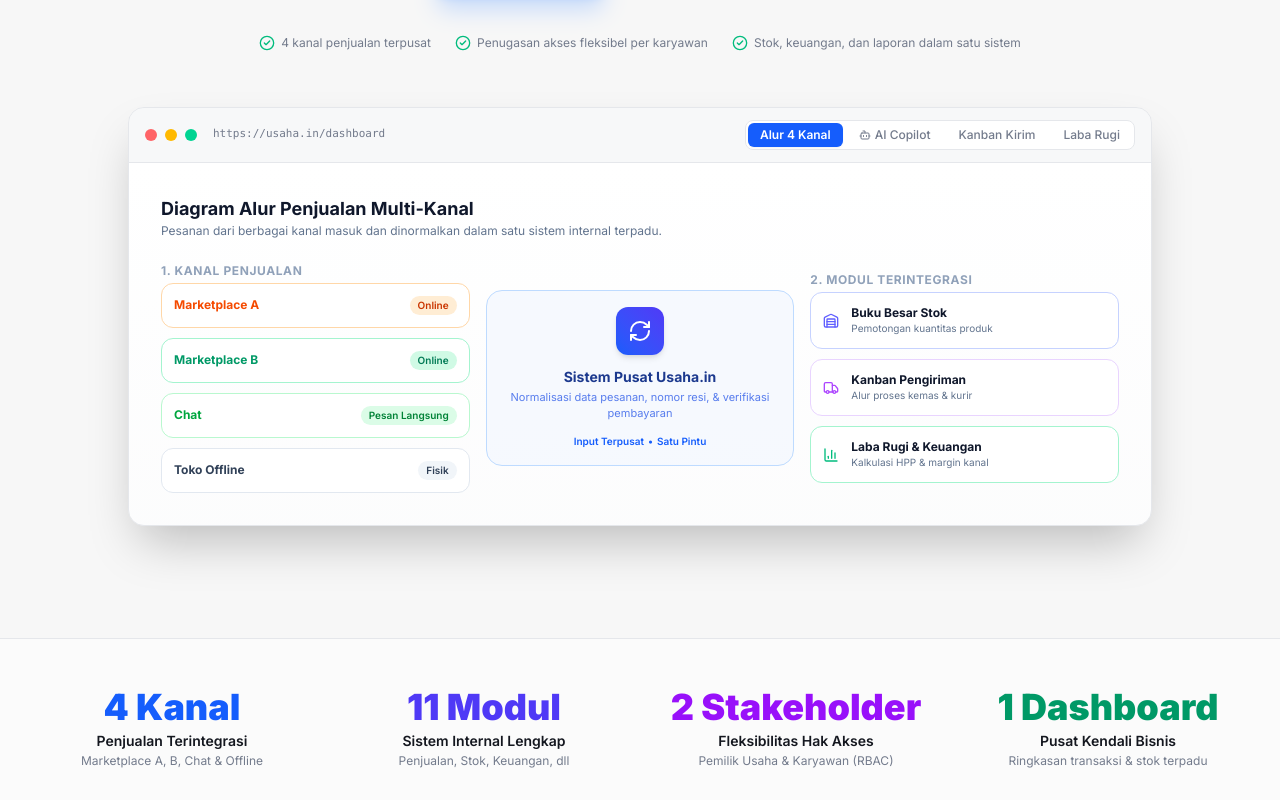
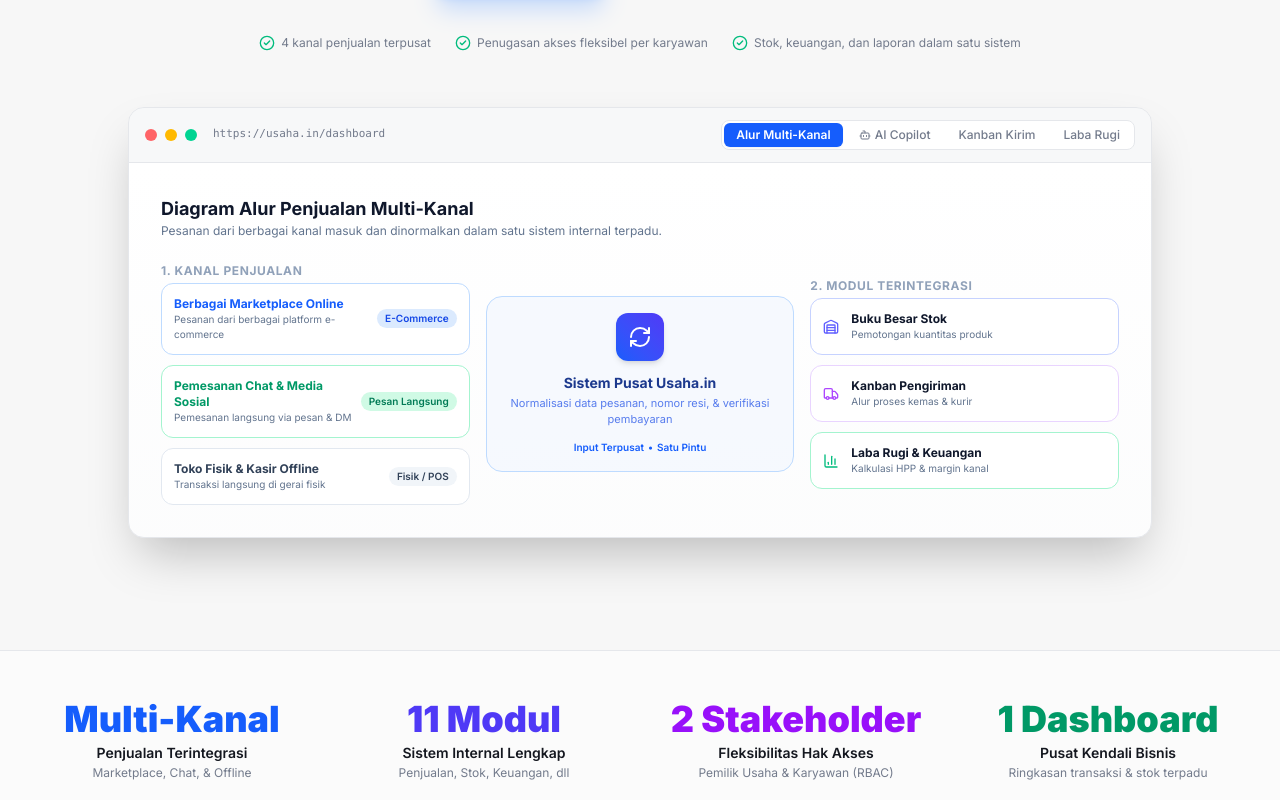
Before and after one commit to Capstone-Kelompok47-TUJ/Usaha.in, a Next.js app: page / in a window 1280 px wide. Shown: the part 600-1400 px from the top of the page. Built offline with nearby package versions, Linux system fonts and the light colour scheme.

Commit message:
refactor: unify marketplace cards into single multi-marketplace channel and refine omnichannel copy

```diff
--- a/app/page.tsx
+++ b/app/page.tsx
@@ -213,7 +213,7 @@
                       : "text-[hsl(var(--muted-fg))] hover:text-[hsl(var(--foreground))]"
                   }`}
                 >
-                  Alur 4 Kanal
+                  Alur Multi-Kanal
                 </button>
                 <button
                   onClick={() => setActiveTab("copilot")}
@@ -264,26 +264,31 @@
 
                   {/* DIAGRAM ALUR */}
                   <div className="grid grid-cols-1 md:grid-cols-3 gap-4 items-center">
-                    {/* 4 Kanal Input */}
+                    {/* 3 Kanal Input */}
                     <div className="space-y-2.5">
                       <div className="text-xs font-bold uppercase tracking-wider text-slate-400 mb-1">
                         1. Kanal Penjualan
                       </div>
-                      <div className="p-3 rounded-xl border border-orange-200 dark:border-orange-800/80 bg-white dark:bg-slate-900 flex items-center justify-between">
-                        <span className="text-xs font-bold text-orange-600 dark:text-orange-400">Marketplace A</span>
-                        <span className="text-[10px] px-2 py-0.5 rounded-full bg-orange-100 dark:bg-orange-950 text-orange-700 dark:text-orange-300 font-semibold">Online</span>
+                      <div className="p-3 rounded-xl border border-blue-200 dark:border-blue-800/80 bg-white dark:bg-slate-900 flex items-center justify-between">
+                        <div>
+                          <div className="text-xs font-bold text-blue-600 dark:text-blue-400">Berbagai Marketplace Online</div>
+                          <div className="text-[10px] text-slate-500 dark:text-slate-400">Pesanan dari berbagai platform e-commerce</div>
+                        </div>
+                        <span className="text-[10px] px-2 py-0.5 rounded-full bg-blue-100 dark:bg-blue-950 text-blue-700 dark:text-blue-300 font-semibold shrink-0 ml-2">E-Commerce</span>
                       </div>
                       <div className="p-3 rounded-xl border border-emerald-200 dark:border-emerald-800/80 bg-white dark:bg-slate-900 flex items-center justify-between">
-                        <span className="text-xs font-bold text-emerald-600 dark:text-emerald-400">Marketplace B</span>
-                        <span className="text-[10px] px-2 py-0.5 rounded-full bg-emerald-100 dark:bg-emerald-950 text-emerald-700 dark:text-emerald-300 font-semibold">Online</span>
-                      </div>
-                      <div className="p-3 rounded-xl border border-green-200 dark:border-green-800/80 bg-white dark:bg-slate-900 flex items-center justify-between">
-                        <span className="text-xs font-bold text-green-600 dark:text-green-400">Chat</span>
-                        <span className="text-[10px] px-2 py-0.5 rounded-full bg-green-100 dark:bg-green-950 text-green-700 dark:text-green-300 font-semibold">Pesan Langsung</span>
+                        <div>
+                          <div className="text-xs font-bold text-emerald-600 dark:text-emerald-400">Pemesanan Chat & Media Sosial</div>
+                          <div className="text-[10px] text-slate-500 dark:text-slate-400">Pemesanan langsung via pesan & DM</div>
+                        </div>
+                        <span className="text-[10px] px-2 py-0.5 rounded-full bg-emerald-100 dark:bg-emerald-950 text-emerald-700 dark:text-emerald-300 font-semibold shrink-0 ml-2">Pesan Langsung</span>
                       </div>
                       <div className="p-3 rounded-xl border border-slate-200 dark:border-slate-700 bg-white dark:bg-slate-900 flex items-center justify-between">
-                        <span className="text-xs font-bold text-slate-700 dark:text-slate-300">Toko Offline</span>
-                        <span className="text-[10px] px-2 py-0.5 rounded-full bg-slate-100 dark:bg-slate-800 text-slate-700 dark:text-slate-300 font-semibold">Fisik</span>
+                        <div>
+                          <div className="text-xs font-bold text-slate-700 dark:text-slate-300">Toko Fisik & Kasir Offline</div>
+                          <div className="text-[10px] text-slate-500 dark:text-slate-400">Transaksi langsung di gerai fisik</div>
+                        </div>
+                        <span className="text-[10px] px-2 py-0.5 rounded-full bg-slate-100 dark:bg-slate-800 text-slate-700 dark:text-slate-300 font-semibold shrink-0 ml-2">Fisik / POS</span>
                       </div>
                     </div>
 
@@ -363,11 +368,11 @@
                   <div className="grid grid-cols-2 sm:grid-cols-5 gap-2.5 text-xs">
                     <div className="p-3 rounded-xl border border-blue-200 dark:border-blue-900 bg-white dark:bg-slate-900 shadow-sm">
                       <div className="font-bold text-blue-600 dark:text-blue-400">Baru</div>
-                      <div className="mt-2 text-[11px] p-2 rounded-lg bg-slate-50 dark:bg-slate-800 border border-slate-100 dark:border-slate-700 font-medium">ORD-001 (Marketplace A)</div>
+                      <div className="mt-2 text-[11px] p-2 rounded-lg bg-slate-50 dark:bg-slate-800 border border-slate-100 dark:border-slate-700 font-medium">ORD-001 (Marketplace)</div>
                     </div>
                     <div className="p-3 rounded-xl border border-amber-200 dark:border-amber-900 bg-white dark:bg-slate-900 shadow-sm">
                       <div className="font-bold text-amber-600 dark:text-amber-400">Diproses</div>
-                      <div className="mt-2 text-[11px] p-2 rounded-lg bg-slate-50 dark:bg-slate-800 border border-slate-100 dark:border-slate-700 font-medium">ORD-002 (Marketplace B)</div>
+                      <div className="mt-2 text-[11px] p-2 rounded-lg bg-slate-50 dark:bg-slate-800 border border-slate-100 dark:border-slate-700 font-medium">ORD-002 (Marketplace)</div>
                     </div>
                     <div className="p-3 rounded-xl border border-purple-200 dark:border-purple-900 bg-white dark:bg-slate-900 shadow-sm">
                       <div className="font-bold text-purple-600 dark:text-purple-400">Dikemas</div>
@@ -391,7 +396,7 @@
                     <div className="p-4 rounded-xl bg-white dark:bg-slate-900 border border-blue-200 dark:border-blue-900 shadow-sm">
                       <div className="text-xs text-blue-600 dark:text-blue-400 font-bold">Total Pendapatan</div>
                       <div className="text-sm font-semibold mt-1 text-slate-700 dark:text-slate-300">Akumulasi seluruh transaksi kanal</div>
-                      <div className="text-[11px] text-slate-500 dark:text-slate-400 mt-1">Marketplace A, B, Chat & Offline</div>
+                      <div className="text-[11px] text-slate-500 dark:text-slate-400 mt-1">Marketplace, Chat, & Toko Offline</div>
                     </div>
                     <div className="p-4 rounded-xl bg-white dark:bg-slate-900 border border-emerald-200 dark:border-emerald-900 shadow-sm">
                       <div className="text-xs text-emerald-600 dark:text-emerald-400 font-bold">Laba Bersih</div>
@@ -416,9 +421,9 @@
         <div className="max-w-7xl mx-auto px-4 sm:px-6 lg:px-8">
           <div className="grid grid-cols-2 md:grid-cols-4 gap-8 text-center">
             <div>
-              <div className="text-3xl sm:text-4xl font-black text-blue-600 dark:text-blue-400">4 Kanal</div>
+              <div className="text-3xl sm:text-4xl font-black text-blue-600 dark:text-blue-400">Multi-Kanal</div>
               <div className="text-xs sm:text-sm font-semibold text-[hsl(var(--foreground))] mt-1">Penjualan Terintegrasi</div>
-              <div className="text-xs text-[hsl(var(--muted-fg))] mt-0.5">Marketplace A, B, Chat & Offline</div>
+              <div className="text-xs text-[hsl(var(--muted-fg))] mt-0.5">Marketplace, Chat, & Offline</div>
             </div>
             <div>
               <div className="text-3xl sm:text-4xl font-black text-indigo-600 dark:text-indigo-400">11 Modul</div>
```
